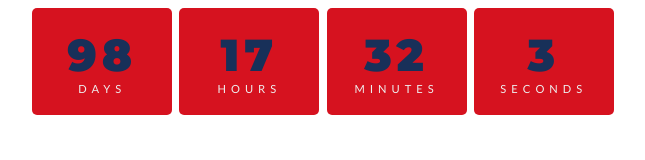
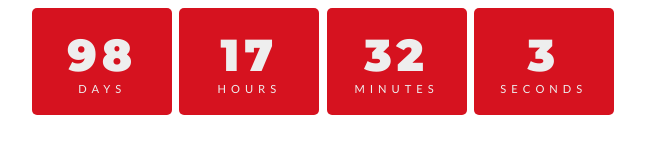
Before and after one commit to nicoyune/notion_widgets, a plain HTML site: page index.html in a window 1280 px wide. Shown: the whole page, without its empty margins (317-962 px from the left). Drawn offline with Linux system fonts and the light colour scheme.

Commit message:
Update index.html

```diff
--- a/index.html
+++ b/index.html
@@ -46,7 +46,7 @@ body{
 
 .numbers {
   font-family: 'Montserrat', sans-serif;
-  color:  #183059;
+  color:  #eeeeee;
   font-size: 4em;
   text-align: center;
 }
```
